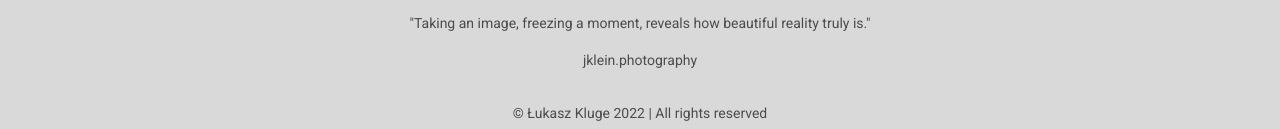
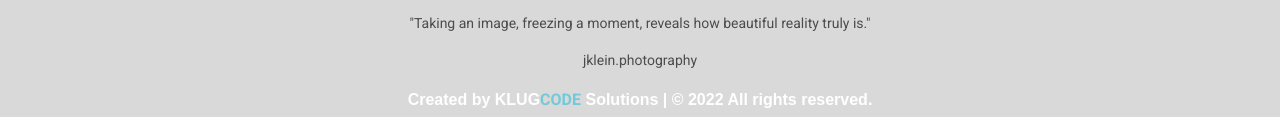
Before and after one commit to Trabatu/Photography, a website: page index.html in a window 1280 px wide. Shown: the part 1929-2058 px from the top of the page. Drawn offline with Linux system fonts and the light colour scheme.

Commit message:
footer changes - KLUGCODE SOLUTIONS

```diff
--- a/index.html
+++ b/index.html
@@ -144,7 +144,9 @@
             <p>"Taking an image, freezing a moment, reveals how beautiful reality truly is."
             <p>jklein.photography</p>
             </p>
-            <p>&copy; Łukasz Kluge 2022 | All rights reserved</p>
+            <a href="https://klugcode.dev">Created by KLUG<span class="code">CODE</span>
+                Solutions | &copy 2022 All rights reserved.</a>
+
 
         </div>
     </footer>
--- a/main.css
+++ b/main.css
@@ -468,6 +468,16 @@ h1, h2, h3, h4, h5, h6, p {
             footer > p{
                 text-align: center;
             }
+            footer span{
+                color: rgba(114, 201, 218);
+            }
+            footer a{
+                font-family: 'Saira', sans-serif;
+                cursor: pointer;
+                color: white;
+                text-decoration: none;
+                font-weight: bold;
+            }
 
             /* end of footer */
             /* media queries */
```
Also changed, not shown: cennik.html (+2 -1 lines), contact.html (+2 -1 lines), gallery.html (+2 -1 lines). Lines whose indentation alone changed are shown as unchanged.
